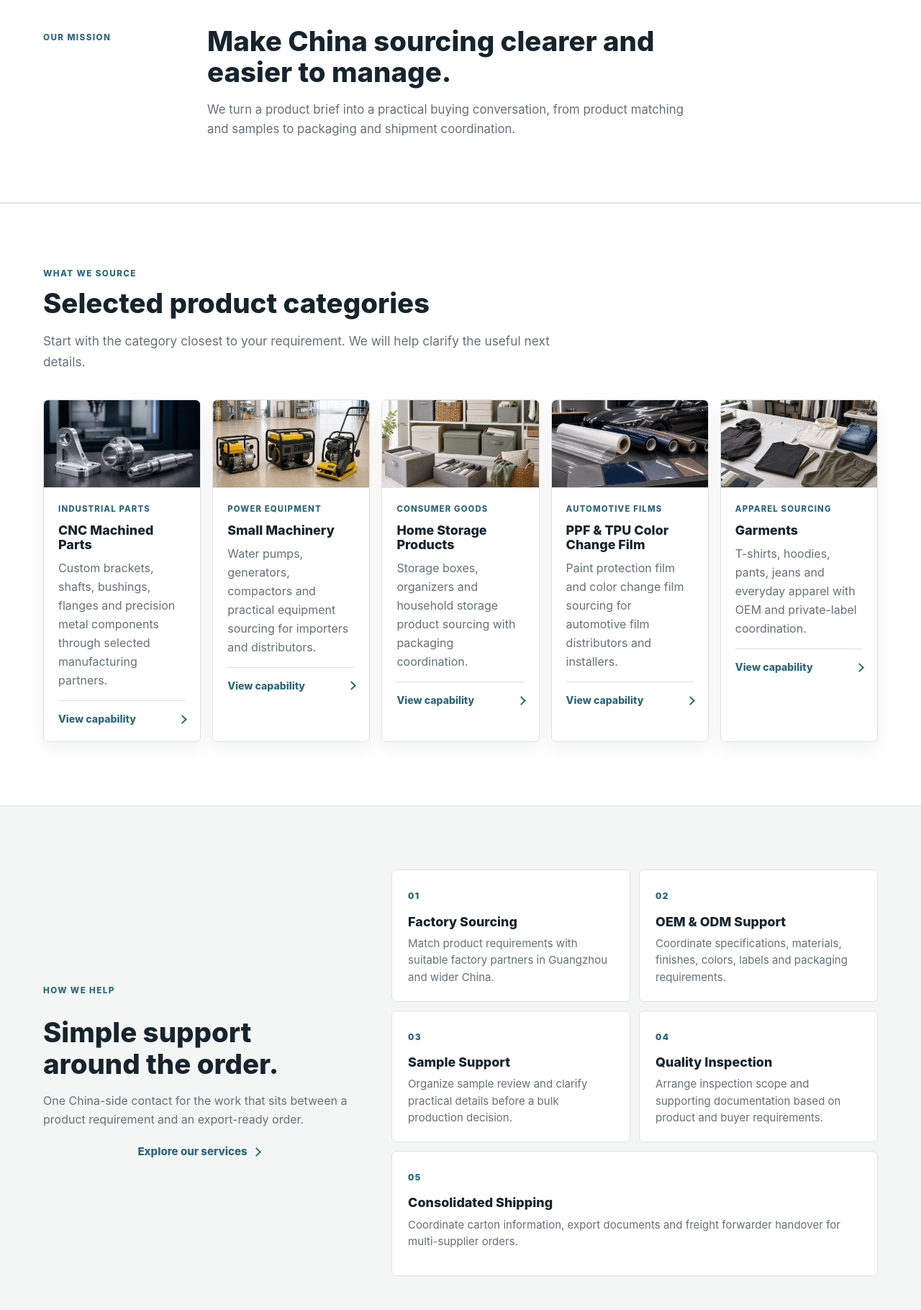
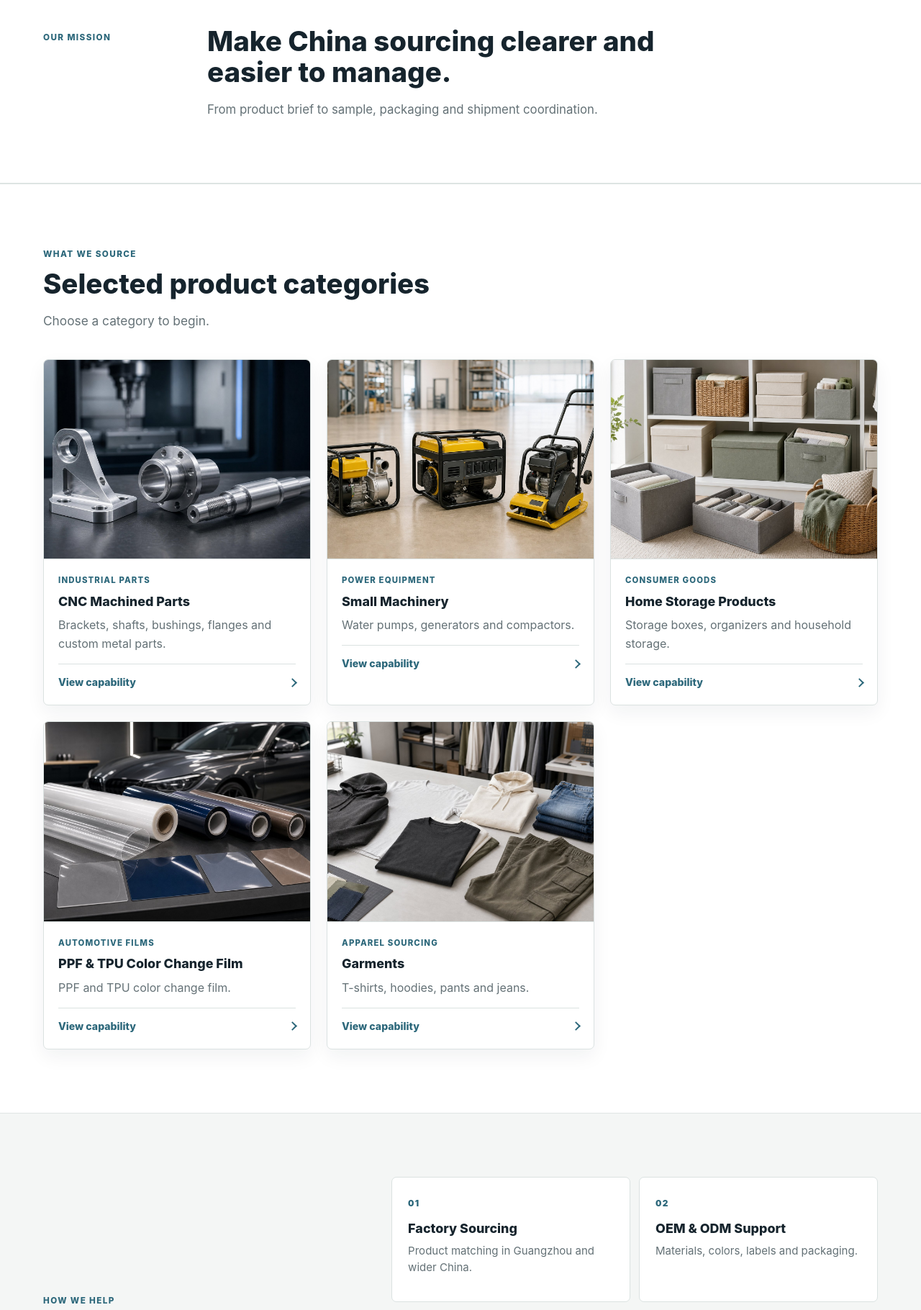
Before and after one commit to BackfiredApo/Tomi, an Astro site: page / in a window 1280 px wide. Shown: the part 780-2600 px from the top of the page at 72% size. Built offline with nearby package versions, Linux system fonts and the light colour scheme; Astro itself is replaced by a stand-in of ours.

Commit message:
Expand product imagery and simplify copy

```diff
--- a/src/components/Footer.astro
+++ b/src/components/Footer.astro
@@ -7,11 +7,7 @@ import { SITE } from "../data/site";
     <div class="footer-grid">
       <div>
         <h2>{SITE.brandName}</h2>
-        <p>
-          {SITE.companyName} helps overseas buyers organize sourcing across industrial
-          parts, small machinery, consumer products, automotive films and garments from
-          suitable factory partners in China.
-        </p>
+        <p>China sourcing, made clear.</p>
       </div>
       <div>
         <h3>Industrial</h3>
--- a/src/components/ServiceCard.astro
+++ b/src/components/ServiceCard.astro
@@ -11,7 +11,7 @@ const { title, text, href, image, meta = "Service" } = Astro.props;
 ---
 
 <a class="card service-card" href={href}>
-  {image && <img src={image} alt={`${title} placeholder image`} loading="lazy" />}
+  {image && <img src={image} alt={title} loading="lazy" />}
   <div class="service-card-body">
     <span class="meta">{meta}</span>
     <h3>{title}</h3>
--- a/src/data/site.ts
+++ b/src/data/site.ts
@@ -21,35 +21,35 @@ export const NAV_ITEMS = [
 export const PRODUCT_CATEGORIES = [
   {
     title: "CNC Machined Parts",
-    text: "Custom brackets, shafts, bushings, flanges and precision metal components through selected manufacturing partners.",
+    text: "Brackets, shafts, bushings, flanges and custom metal parts.",
     href: "/cnc-machining",
     image: "/images/cnc-machining-placeholder.jpg",
     meta: "Industrial parts"
   },
   {
     title: "Small Machinery",
-    text: "Water pumps, generators, compactors and practical equipment sourcing for importers and distributors.",
+    text: "Water pumps, generators and compactors.",
     href: "/small-machinery-power-equipment",
     image: "/images/small-machinery-placeholder.jpg",
     meta: "Power equipment"
   },
   {
     title: "Home Storage Products",
-    text: "Storage boxes, organizers and household storage product sourcing with packaging coordination.",
+    text: "Storage boxes, organizers and household storage.",
     href: "/home-storage-products",
     image: "/images/home-storage-placeholder.jpg",
     meta: "Consumer goods"
   },
   {
     title: "PPF & TPU Color Change Film",
-    text: "Paint protection film and color change film sourcing for automotive film distributors and installers.",
+    text: "PPF and TPU color change film.",
     href: "/automotive-films",
     image: "/images/automotive-film-placeholder.jpg",
     meta: "Automotive films"
   },
   {
     title: "Garments",
-    text: "T-shirts, hoodies, pants, jeans and everyday apparel with OEM and private-label coordination.",
+    text: "T-shirts, hoodies, pants and jeans.",
     href: "/apparel-manufacturing",
     image: "/images/apparel-placeholder.jpg",
     meta: "Apparel sourcing"
@@ -60,27 +60,27 @@ export const SERVICE_LINKS = [
   {
     number: "01",
     title: "Factory Sourcing",
-    text: "Match product requirements with suitable factory partners in Guangzhou and wider China."
+    text: "Product matching in Guangzhou and wider China."
   },
   {
     number: "02",
     title: "OEM & ODM Support",
-    text: "Coordinate specifications, materials, finishes, colors, labels and packaging requirements."
+    text: "Materials, colors, labels and packaging."
   },
   {
     number: "03",
     title: "Sample Support",
-    text: "Organize sample review and clarify practical details before a bulk production decision."
+    text: "Samples before bulk production."
   },
   {
     number: "04",
     title: "Quality Inspection",
-    text: "Arrange inspection scope and supporting documentation based on product and buyer requirements."
+    text: "Inspection scope by requirement."
   },
   {
     number: "05",
     title: "Consolidated Shipping",
-    text: "Coordinate carton information, export documents and freight forwarder handover for multi-supplier orders."
+    text: "Cartons, documents and forwarder handover."
   }
 ];
 
--- a/src/pages/index.astro
+++ b/src/pages/index.astro
@@ -39,10 +39,7 @@ const steps = [
       <p class="eyebrow">Our mission</p>
       <div>
         <h2>Make China sourcing clearer and easier to manage.</h2>
-        <p>
-          We turn a product brief into a practical buying conversation, from product matching
-          and samples to packaging and shipment coordination.
-        </p>
+        <p>From product brief to sample, packaging and shipment coordination.</p>
       </div>
     </div>
   </section>
@@ -52,7 +49,7 @@ const steps = [
       <div class="section-header products-header">
         <p class="eyebrow">What we source</p>
         <h2>Selected product categories</h2>
-        <p class="lead">Start with the category closest to your requirement. We will help clarify the useful next details.</p>
+        <p class="lead">Choose a category to begin.</p>
       </div>
       <div class="category-grid">
         {PRODUCT_CATEGORIES.map((category) => <ServiceCard {...category} />)}
@@ -65,7 +62,7 @@ const steps = [
       <div class="service-layout-copy">
         <p class="eyebrow">How we help</p>
         <h2>Simple support around the order.</h2>
-        <p>One China-side contact for the work that sits between a product requirement and an export-ready order.</p>
+        <p>Sourcing / samples / quality / shipping.</p>
         <a class="button text" href="/services">Explore our services</a>
       </div>
       <div class="service-grid">
@@ -100,7 +97,7 @@ const steps = [
   <CTA
     eyebrow="Ready when you are"
     title="Start with one product brief."
-    text="A drawing, photo, product link or buying list is enough to begin the conversation."
+    text="Drawing / product photo / sample requirement / sourcing brief."
     primaryLabel="Send an RFQ"
     secondaryLabel="WhatsApp Us"
     secondaryHref={SITE.whatsappUrl}
--- a/src/styles/global.css
+++ b/src/styles/global.css
@@ -631,8 +631,8 @@ p {
 
 .category-grid {
   display: grid;
-  grid-template-columns: repeat(auto-fit, minmax(205px, 1fr));
-  gap: 16px;
+  grid-template-columns: repeat(3, minmax(0, 1fr));
+  gap: 22px;
 }
 
 .service-card {
@@ -653,7 +653,7 @@ p {
 
 .service-card img {
   width: 100%;
-  aspect-ratio: 16 / 9;
+  aspect-ratio: 4 / 3;
   border-bottom: 1px solid var(--color-border);
   background: var(--color-soft);
   object-fit: cover;
@@ -1238,7 +1238,8 @@ textarea:focus {
   }
 
   .audience-grid,
-  .grid.four {
+  .grid.four,
+  .category-grid {
     grid-template-columns: repeat(2, minmax(0, 1fr));
   }
 
```
Also changed, not shown: src/components/ContactCTA.astro (+2 -5 lines).
